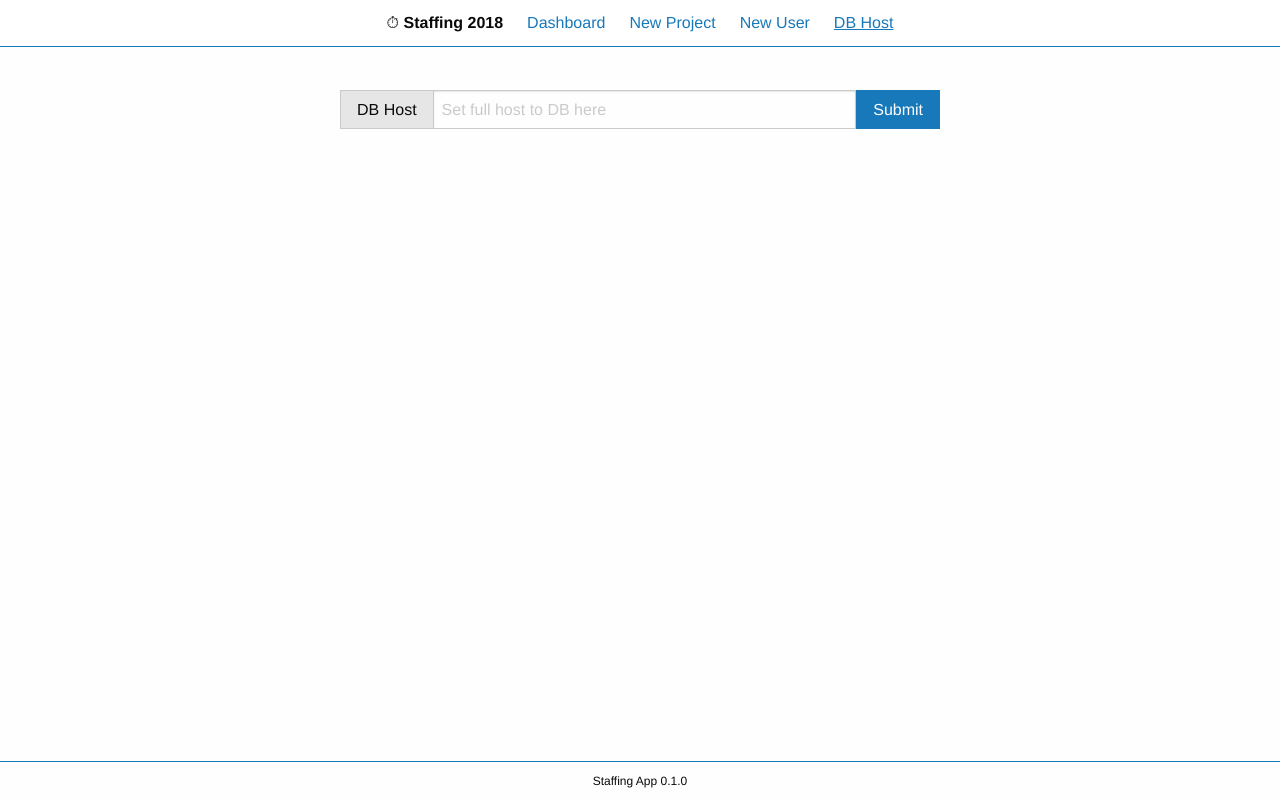
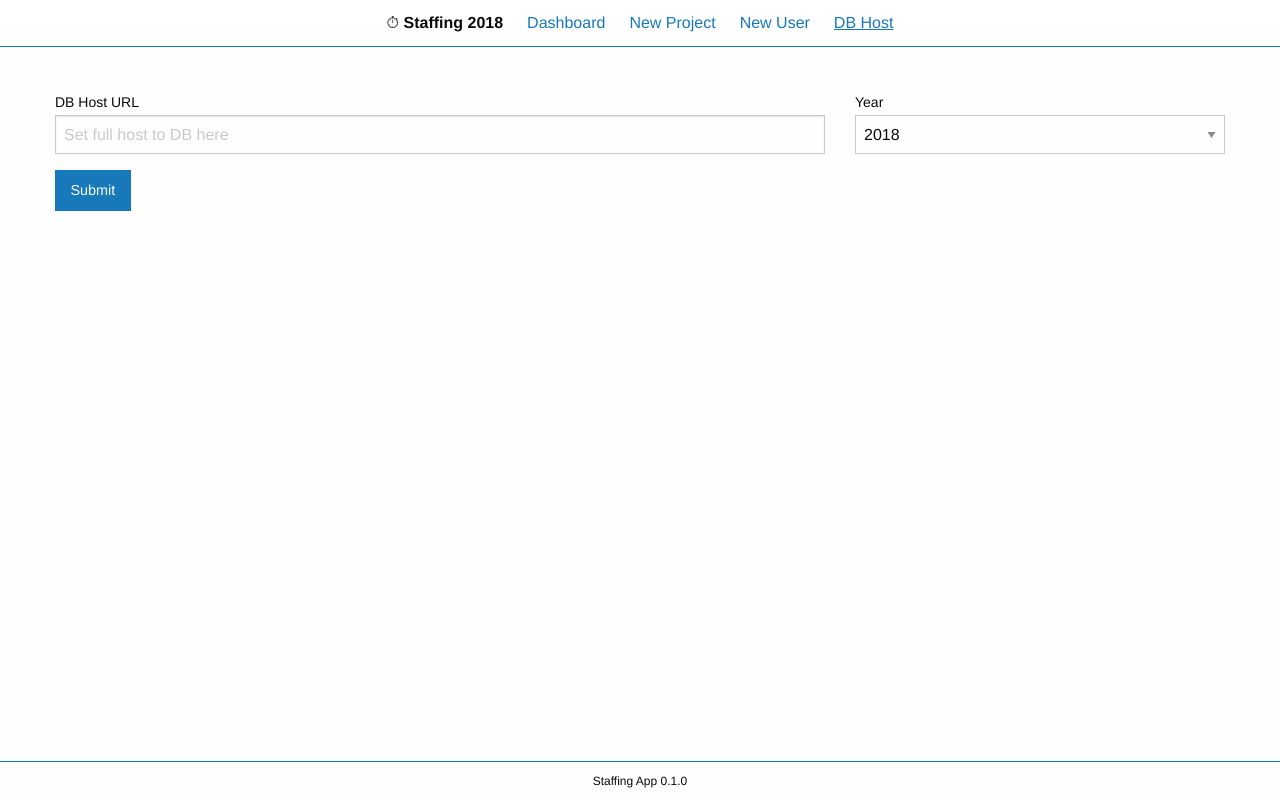
Before and after one commit to hummelch/staffing, a React (Create React App) app: page /#/host in a window 1280 px wide. Built offline with nearby package versions, Linux system fonts and the light colour scheme; data requests are answered from the project's data file.

Commit message:
add config year to config form

```diff
--- a/src/components/host/HostForm.jsx
+++ b/src/components/host/HostForm.jsx
@@ -21,17 +21,38 @@ class HostForm extends Component {
   handleSubmit(e) {
     e.preventDefault();
     window.localStorage.setItem('databaseHost', e.target[0].value);
+    window.localStorage.setItem('year', e.target[1].value);
     window.location.reload();
   }
 
   render() {
+    const yearOptions = [];
+    for (let y = 2018; y <= 2025; y++) {
+      yearOptions.push(<option key={y} value={y}>{y}</option>);
+    }
+
     return (
       <form className="hostForm" onSubmit={this.handleSubmit}>
-        <div className="hostForm__error">{this.props.errorMessage}</div>
-        <div className="input-group">
-          <span className="input-group-label">DB Host</span>
-          <input className="input-group-field" type="text" placeholder="Set full host to DB here" defaultValue={config.databaseHost}/>
-          <div className="input-group-button">
+        <div className="grid-container">
+          <div className="grid-x grid-padding-x">
+            <div className="cell hostForm__error">{this.props.errorMessage}</div>
+
+            <div className="cell large-8">
+              <label>DB Host URL
+                <input type="text" placeholder="Set full host to DB here" defaultValue={config.databaseHost}/>
+              </label>
+            </div>
+
+            <div className="cell large-4">
+              <label>Year
+                <select defaultValue={config.year}>
+                  {yearOptions}
+                </select>
+              </label>
+            </div>
+          </div>
+
+          <div className="cell">
             <input type="submit" className="button" value="Submit"/>
           </div>
         </div>
--- a/src/components/host/hostForm.scss
+++ b/src/components/host/hostForm.scss
@@ -1,6 +1,4 @@
 .hostForm {
-  max-width: 600px;
-  margin: 0 auto;
   padding-top: 30px;
 
   &__error {
```
